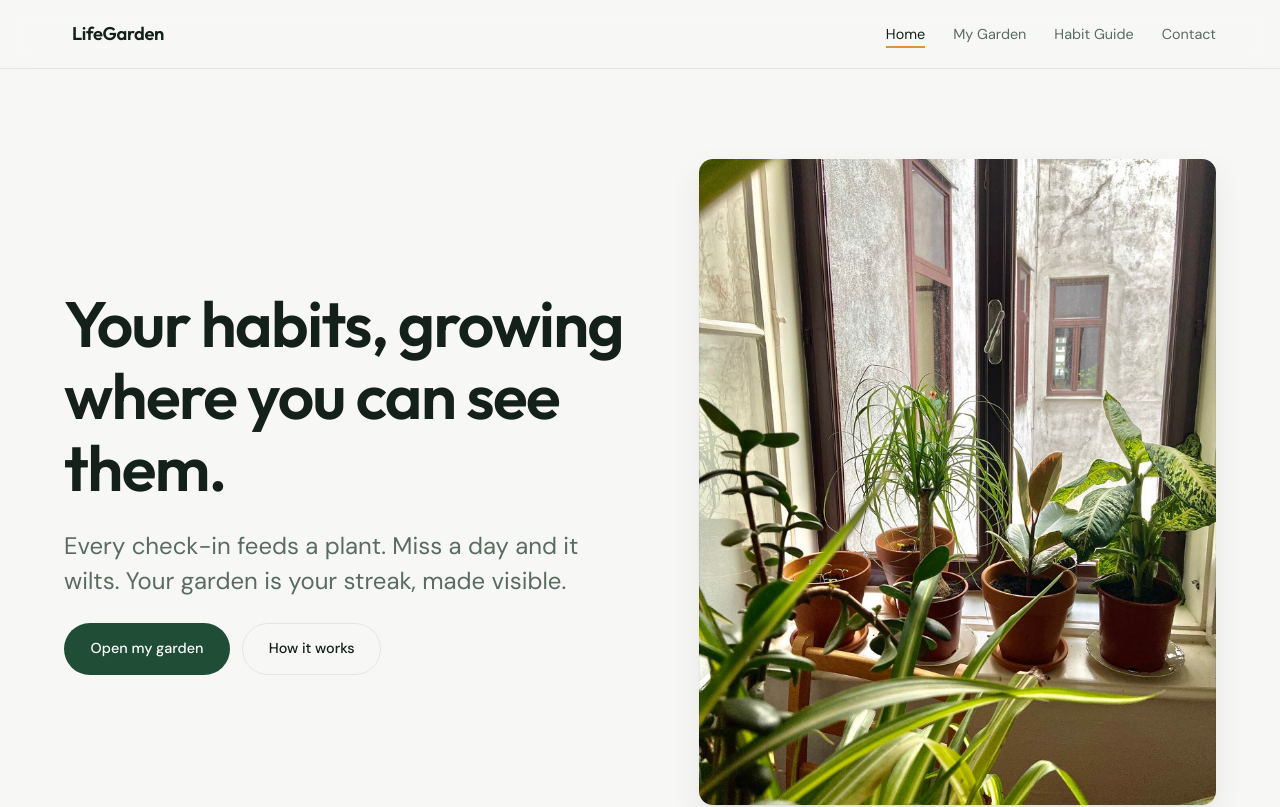
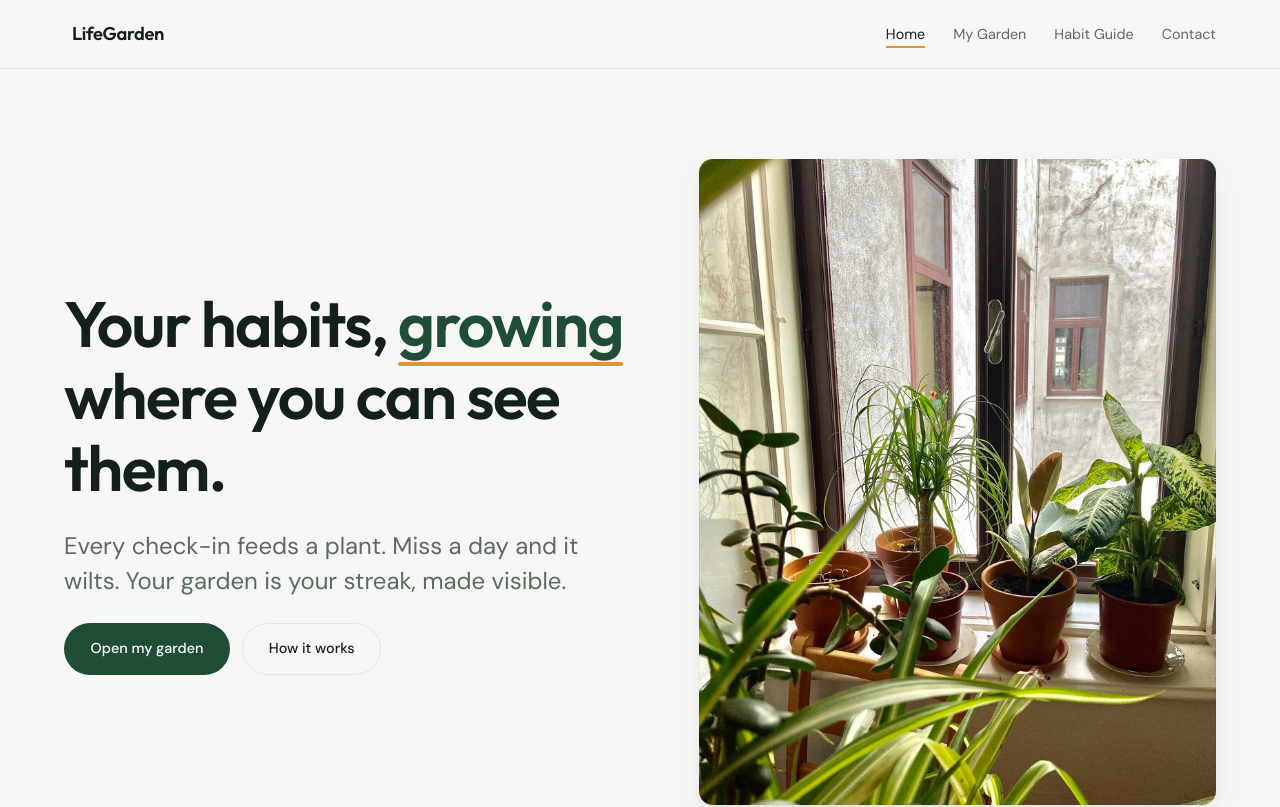
Before and after one commit to H-Sakada/GrowGarden, a plain HTML site: page index.html in a window 1280 px wide. Shown: the top 807 px of the page. Drawn offline with Linux system fonts and the light colour scheme; some icons are missing.

Commit message:
Animate growing in the homepage headline

```diff
--- a/css/style.css
+++ b/css/style.css
@@ -213,6 +213,22 @@ a { color: inherit; }
 
 .hero__copy { display: grid; gap: 1.5rem; justify-items: start; }
 .hero__copy p { max-width: 34ch; }
+
+.hero__growing {
+  position: relative;
+  display: inline-block;
+  color: var(--brand);
+}
+
+.hero__growing::after {
+  content: "";
+  position: absolute;
+  inset: auto 0 -0.1em;
+  height: 0.07em;
+  border-radius: 1em;
+  background: var(--accent);
+  transform-origin: left;
+}
 
 .hero__actions { display: flex; flex-wrap: wrap; gap: 0.75rem; }
 
@@ -584,6 +600,25 @@ tbody th { font-weight: 500; }
   }
   .page-head > .lede { --i: 1; }
 
+  .hero__growing {
+    transform-origin: center bottom;
+    animation: word-grow 1.8s var(--ease) 0.65s 2;
+  }
+
+  .hero__growing::after {
+    animation: underline-grow 0.9s var(--ease) 0.65s both;
+  }
+
+  @keyframes word-grow {
+    0%, 100% { transform: scale(1); }
+    45% { transform: scale(1.08); }
+  }
+
+  @keyframes underline-grow {
+    from { transform: scaleX(0); }
+    to { transform: scaleX(1); }
+  }
+
   @keyframes rise {
     from { opacity: 0; transform: translateY(14px); }
     to   { opacity: 1; transform: none; }
--- a/index.html
+++ b/index.html
@@ -34,7 +34,7 @@
   <!-- Hero: asymmetric split -->
   <section class="wrap hero">
     <div class="hero__copy">
-      <h1 class="rise">Your habits, growing where you can see them.</h1>
+      <h1 class="rise">Your habits, <span class="hero__growing">growing</span> where you can see them.</h1>
       <p class="lede rise" style="--i:1">
         Every check-in feeds a plant. Miss a day and it wilts. Your garden is your streak, made visible.
       </p>
```
